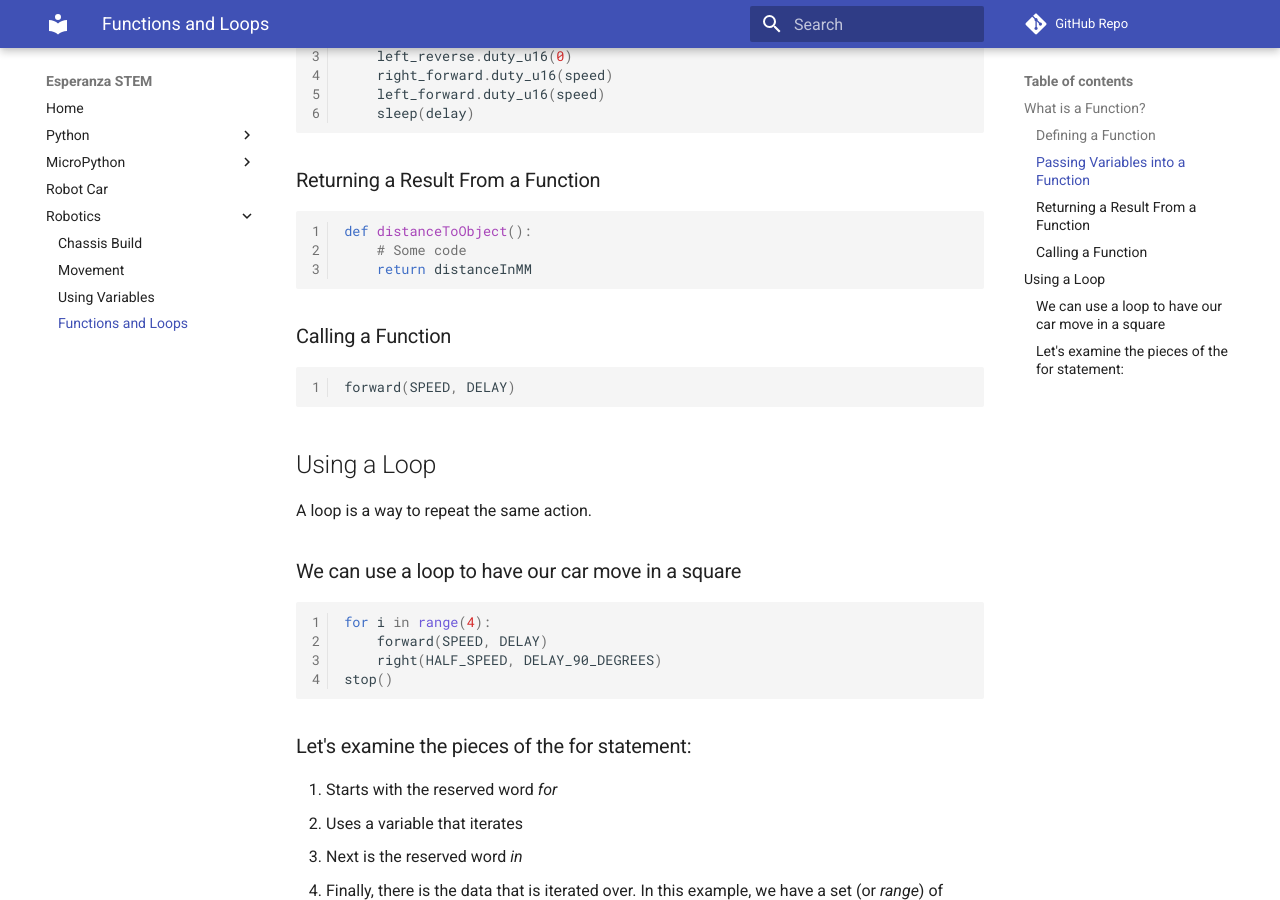
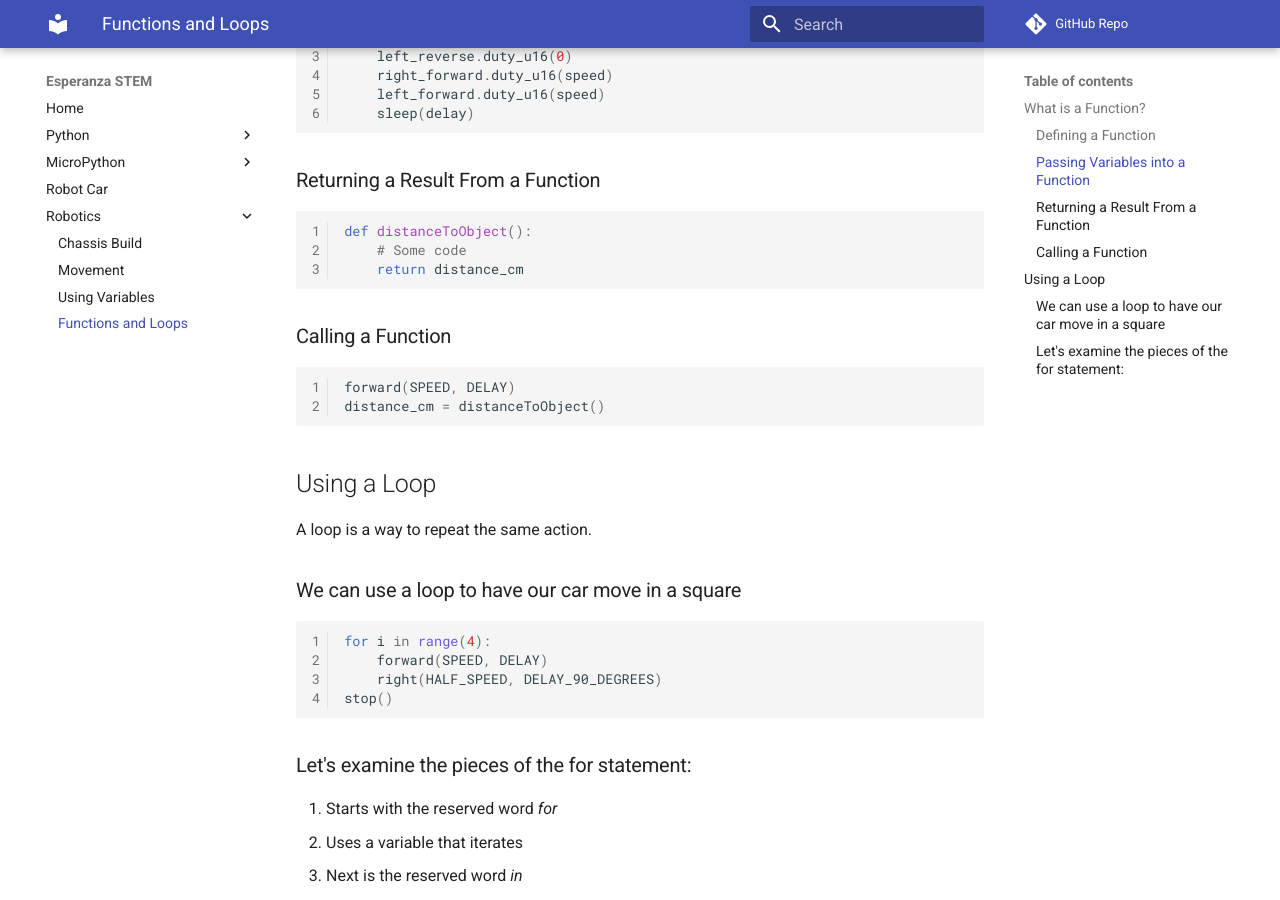
Before and after one commit to jetannenbaum/esperanzaSTEM, an MkDocs documentation site: the page built from docs/robotics/functionsLoops.md, in a window 1280 px wide and 900 px high, scrolled down 631 px. Built offline with MkDocs 1.6.1 and Material for MkDocs 9.7.7, drawn with Linux system fonts in a browser that asks for light colours; comment, search, counter and statistics services are not loaded.

Commit message:
Added additional function call

````diff
--- a/docs/robotics/functionsLoops.md
+++ b/docs/robotics/functionsLoops.md
@@ -33,13 +33,14 @@ def forward(speed, delay):
 ```python
 def distanceToObject():
     # Some code
-    return distanceInMM
+    return distance_cm
 ```
 
 ### Calling a Function
 
 ```python
 forward(SPEED, DELAY)
+distance_cm = distanceToObject()
 ```
 
 ## Using a Loop
````
